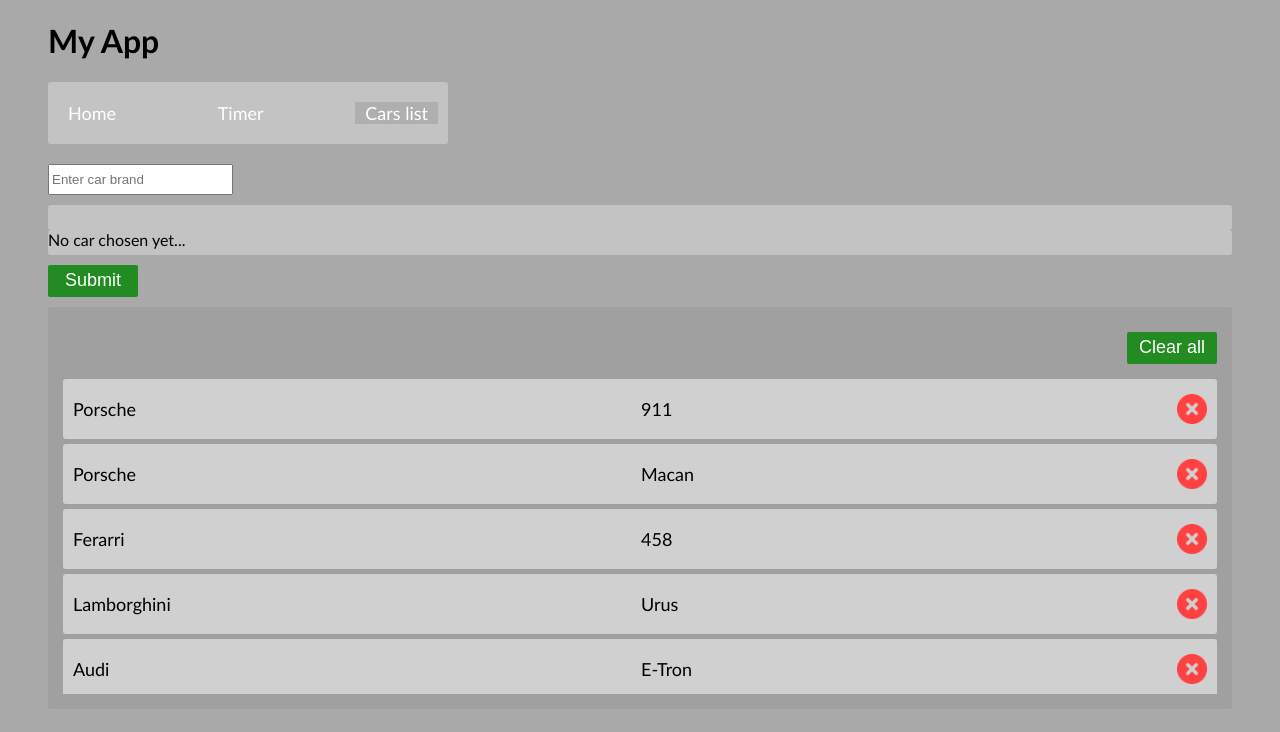
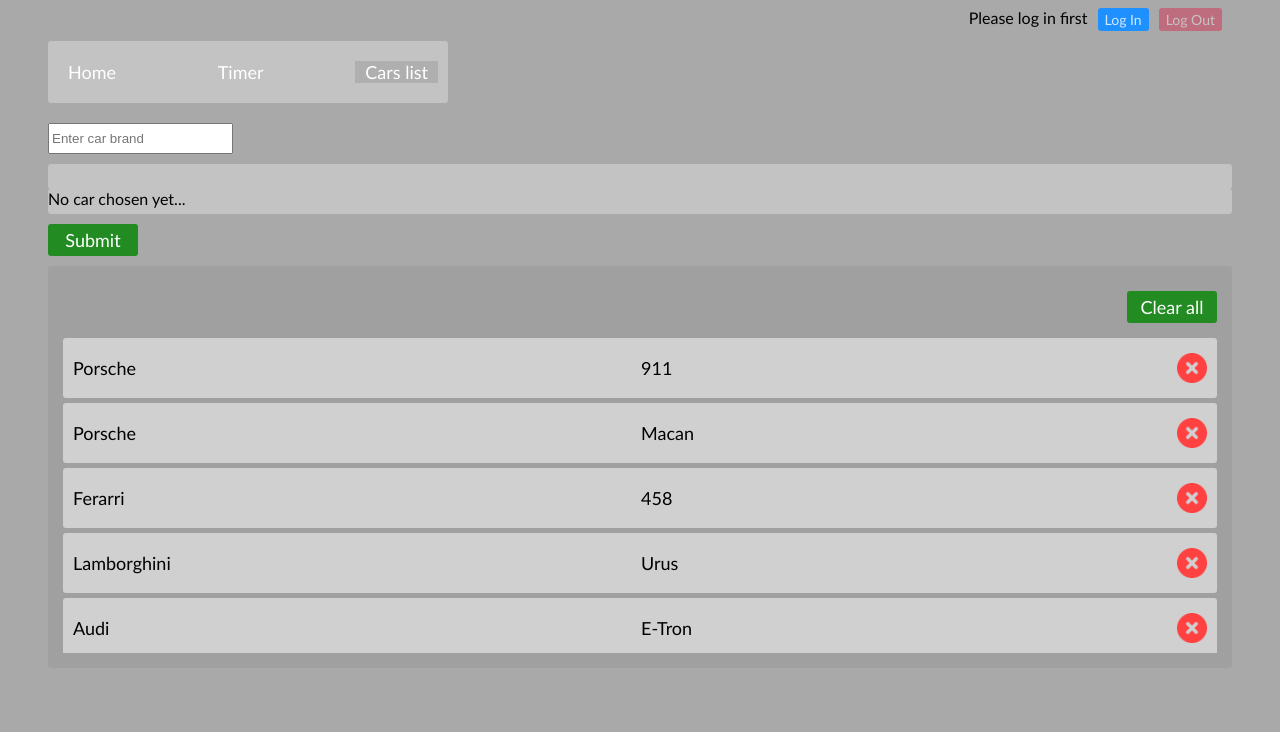
Before and after one commit to Nazar-Nazarenko/Car-Service, an Angular app in the folder Car-Service-App/: page /cars in a window 1280 px wide. Shown: the top 732 px of the page. Built offline with nearby package versions, Linux system fonts and the light colour scheme.

Commit message:
Guards for cars list details added

```diff
--- a/Car-Service-App/src/app/app-routing.module.ts
+++ b/Car-Service-App/src/app/app-routing.module.ts
@@ -3,6 +3,7 @@
 import {TimerComponent} from './components/timer/timer.component';
 import {CarsComponent} from './components/cars/cars.component';
 import {SelectedCarComponent} from './components/selected-car/selected-car.component';
+import {AuthGuard} from './servises/auth.guard';
 
 const routes: Routes = [
   {
@@ -15,7 +16,7 @@
   },
   {
     path: 'selected-car/:id/:brand/:model/:engine/:price',
-    component: SelectedCarComponent
+    component: SelectedCarComponent, canActivate: [AuthGuard]
   },
 ];
 
--- a/Car-Service-App/src/app/app.component.html
+++ b/Car-Service-App/src/app/app.component.html
@@ -1,5 +1,19 @@
 <div class="container">
-  <h1>My App</h1>
+  <div class="login-block">
+    <div class="wrap">
+      <span> Please log in first</span>
+      <div class="btn-block">
+        <button type="button"
+                class="btn sm blue"
+                [disabled]="isLogged"
+                (click)="changeAuthStatus('login')">Log In</button>
+        <button type="button"
+                class="btn sm red"
+                [disabled]="isLoggedOut"
+                (click)="changeAuthStatus('logout')">Log Out</button>
+      </div>
+    </div>
+  </div>
   <div class="wrap">
     <nav>
       <div class="link" [routerLinkActiveOptions]="{ exact: true}"
--- a/Car-Service-App/src/app/app.component.scss
+++ b/Car-Service-App/src/app/app.component.scss
@@ -1,3 +1,20 @@
+@import "components/global-styles/buttons";
+.login-block {
+  .wrap {
+    display: flex;
+    justify-content: flex-end;
+    span {
+      font-size: 16px;
+      margin-right: 10px;
+    }
+    .btn-block {
+      margin-bottom: 10px;
+      button {
+        margin-right: 10px;
+      }
+    }
+  }
+}
 .wrap {
   nav {
     display: flex;
--- a/Car-Service-App/src/app/app.component.ts
+++ b/Car-Service-App/src/app/app.component.ts
@@ -1,4 +1,5 @@
 import { Component } from '@angular/core';
+import {AuthService} from './servises/auth.service';
 
 @Component({
   selector: 'app-root',
@@ -7,4 +8,20 @@
 })
 export class AppComponent {
   title = 'Car-Service-App';
+  public isLogged = false;
+  public isLoggedOut = true;
+
+  constructor( private auth: AuthService) {}
+
+  public changeAuthStatus( status: string): any {
+    if (status === 'login') {
+      this.auth.logIn();
+      this.isLogged = true;
+      this.isLoggedOut = false;
+    } else {
+      this.auth.logOut();
+      this.isLogged = false;
+      this.isLoggedOut = true;
+    }
+  }
 }
--- a/Car-Service-App/src/app/components/cars/cars.component.html
+++ b/Car-Service-App/src/app/components/cars/cars.component.html
@@ -8,7 +8,7 @@
   <ng-container *ngIf="cars.length else emptyCarsList">
     <div class="wrapper">
       <div class="clear">
-        <button class="btn-green" (click)="clearAll()">Clear all</button>
+        <button class="btn btn-green" (click)="clearAll()">Clear all</button>
       </div>
       <div class="car-names-wrapper">
         <app-car *ngFor="let car of cars" [carItem]="car"
--- a/Car-Service-App/src/app/components/cars/cars.component.scss
+++ b/Car-Service-App/src/app/components/cars/cars.component.scss
@@ -1,3 +1,4 @@
+@import "../../components/global-styles/buttons";
 .wrapper {
   border-radius: 3px;
   background: rgba(0, 0, 0, 0.05);
--- /dev/null
+++ b/Car-Service-App/src/app/components/global-styles/buttons.scss
@@ -0,0 +1,62 @@
+.btn {
+  border: none;
+  border-radius: 3px;
+  padding: 3px 8px;
+  font: inherit;
+  color: inherit;
+  background-color: transparent;
+  cursor: pointer;
+  outline: none;
+
+}
+.disabled {
+  opacity: 0.4;
+  cursor: auto;
+}
+
+.btn-green {
+  font-size: 18px;
+  background: forestgreen;
+  color: white;
+  border: none;
+  margin: 10px 0;
+  width: 90px;
+  height: 32px;
+  &:hover {
+    box-shadow: 0 1px 2px 4px rgba(255, 255, 255, 0.2);
+    transition: 300ms;
+    text-shadow: 1px 1px 2px rgba(0, 0, 0, 0.4);
+  }
+  &:active {
+    color: white;
+    background: darkgreen;
+  }
+  &:disabled {
+    @extend .disabled
+  }
+}
+
+
+.general {
+
+}
+
+.blue {
+  background: dodgerblue;
+  color: rgba( 255, 255, 255, 0.8);
+  &:disabled {
+    @extend .disabled
+  }
+}
+.red {
+  background: crimson;
+  color: rgba( 255, 255, 255, 0.9);
+  &:disabled {
+    @extend .disabled
+  }
+}
+
+.sm {
+  font-size: 14px;
+  padding: 3px 7px
+}
--- a/Car-Service-App/src/app/components/search-form/search-form.component.html
+++ b/Car-Service-App/src/app/components/search-form/search-form.component.html
@@ -9,5 +9,5 @@
   </div>
   <div class="entered">{{carName}}</div>
   <div class="entered">{{carModel}}</div>
-  <button class="btn-green" type="button" (click)="save()">Submit</button>
+  <button class="btn btn-green" type="button" (click)="save()">Submit</button>
 </form>
--- a/Car-Service-App/src/app/components/search-form/search-form.component.scss
+++ b/Car-Service-App/src/app/components/search-form/search-form.component.scss
@@ -1,3 +1,4 @@
+@import "../../components/global-styles/buttons";
 .input-search {
   margin: 10px 0;
   input {
--- /dev/null
+++ b/Car-Service-App/src/app/servises/auth.guard.ts
@@ -0,0 +1,23 @@
+import { Injectable } from '@angular/core';
+import { ActivatedRouteSnapshot, CanActivate, RouterStateSnapshot, UrlTree } from '@angular/router';
+import { Observable } from 'rxjs';
+import {AuthService} from './auth.service';
+
+@Injectable({
+  providedIn: 'root'
+})
+export class AuthGuard implements CanActivate {
+  constructor( private auth: AuthService) {}
+  canActivate(
+    route: ActivatedRouteSnapshot,
+    state: RouterStateSnapshot): Observable<boolean | UrlTree> | Promise<boolean | UrlTree> | boolean | UrlTree {
+    return this.auth.isAuth().then((isLoggedIn: boolean) => {
+      if (isLoggedIn) {
+        return true;
+      } else {
+        return  false;
+      }
+    });
+  }
+
+}
--- /dev/null
+++ b/Car-Service-App/src/app/servises/auth.service.ts
@@ -0,0 +1,26 @@
+import { Injectable } from '@angular/core';
+
+@Injectable({
+  providedIn: 'root'
+})
+export class AuthService {
+  public  isLoggedIn = false;
+
+  isAuth(): any {
+    return new Promise((resolve, reject) => {
+      setTimeout( () => {
+        resolve(this.isLoggedIn);
+      }, 1000);
+    });
+  }
+
+  constructor() { }
+
+  public logIn(): void {
+    this.isLoggedIn = true;
+  }
+
+  public logOut(): void {
+    this.isLoggedIn = false;
+  }
+}
--- a/Car-Service-App/src/styles.scss
+++ b/Car-Service-App/src/styles.scss
@@ -9,23 +9,3 @@
 a {
   text-decoration: none;
 }
-.btn-green {
-  font-size: 18px;
-  outline: none;
-  background: forestgreen;
-  color: white;
-  border: none;
-  border-radius: 2px;
-  margin: 10px 0;
-  width: 90px;
-  height: 32px;
-  &:hover {
-    box-shadow: 0 1px 2px 4px rgba(255, 255, 255, 0.2);
-    transition: 300ms;
-    text-shadow: 1px 1px 2px rgba(0, 0, 0, 0.4);
-  }
-  &:active {
-    color: white;
-    background: darkgreen;
-  }
-}
```
Also changed, not shown: 2 other files (tests, documents, lock files or other folders).
